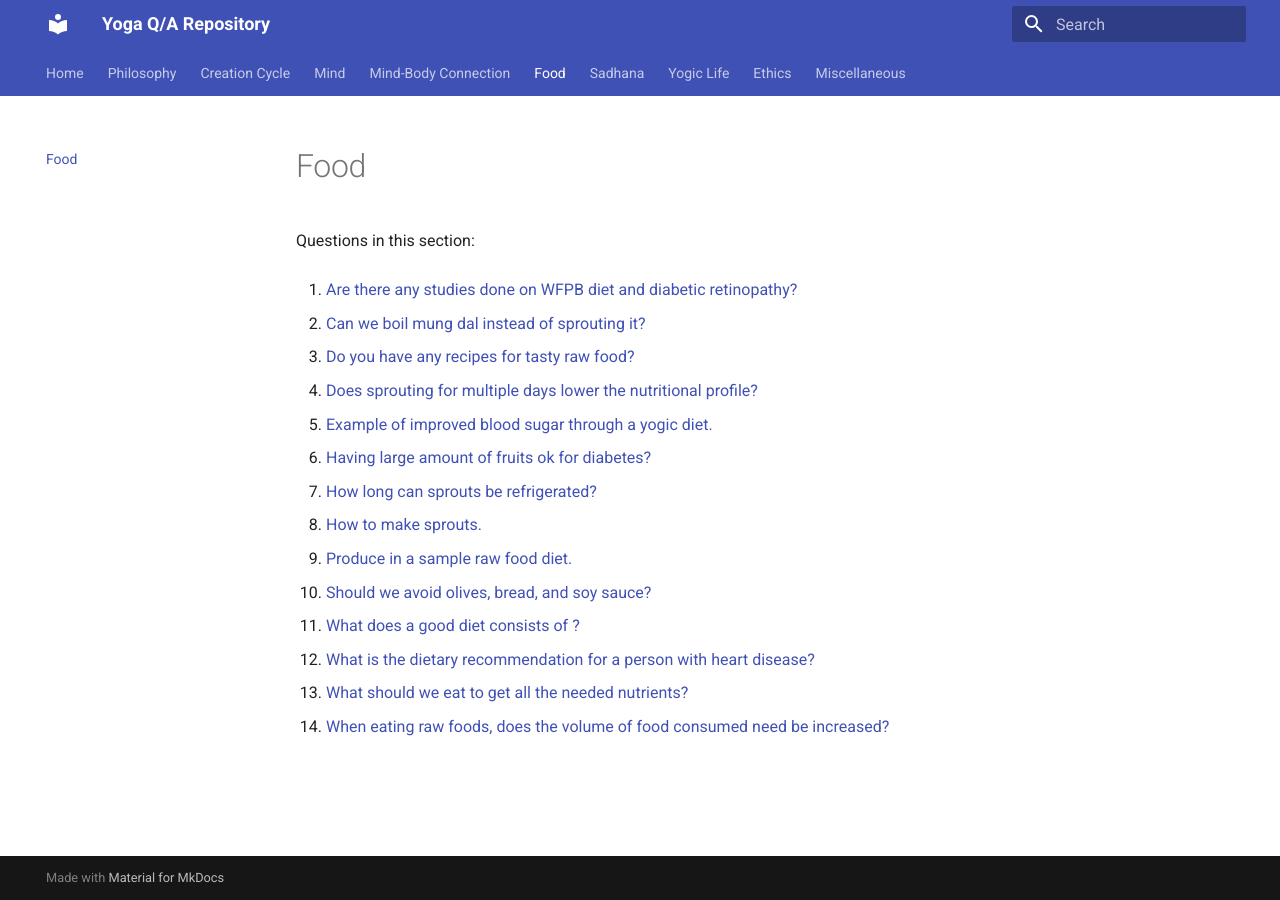
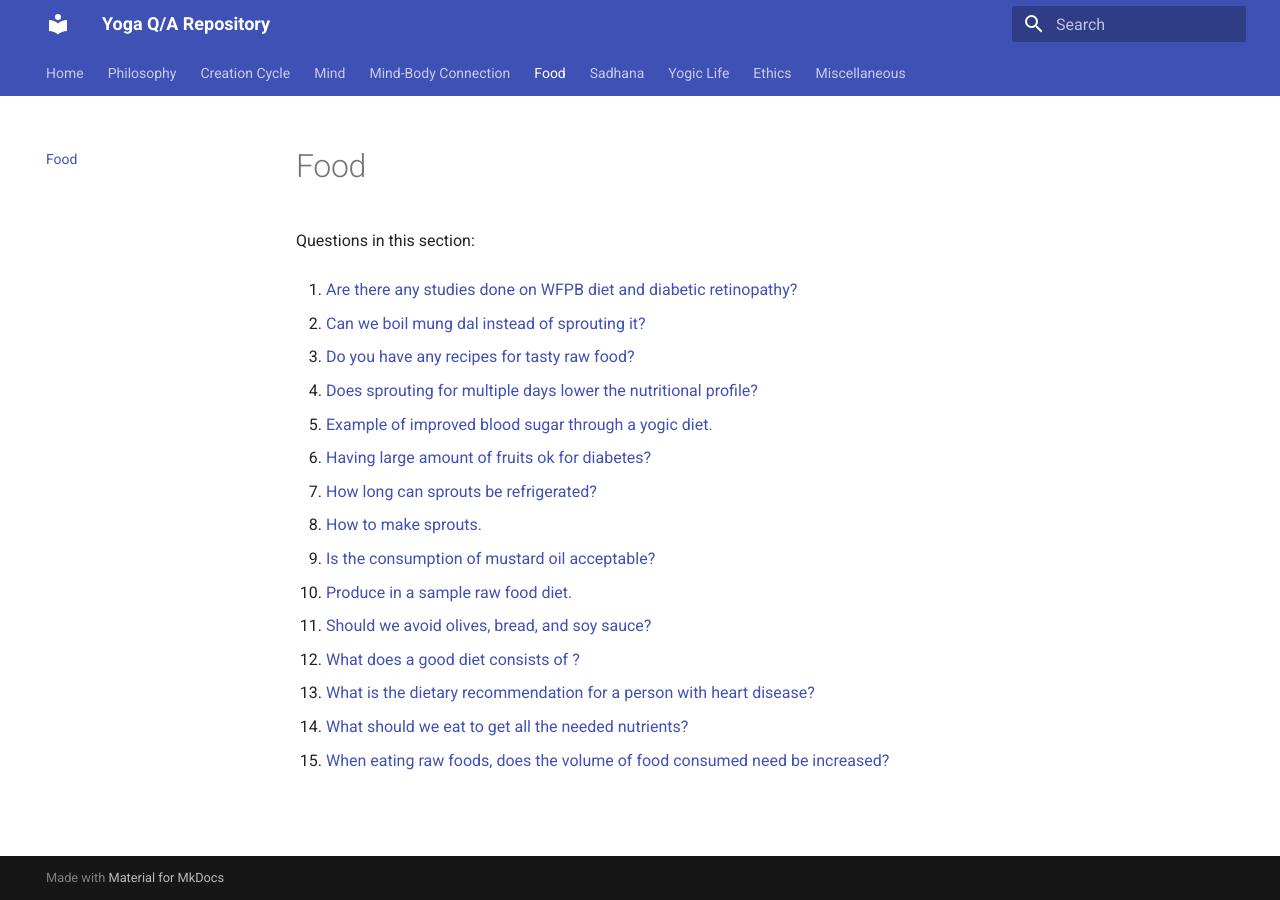
Before and after one commit to yogiclife/yoga-qa, an MkDocs documentation site: the page built from docs/food/README.md, in a window 1280 px wide. Built offline with MkDocs 1.6.1 and Material for MkDocs 9.7.7, drawn with Linux system fonts in a browser that asks for light colours.

Commit message:
Update topic indices [skip ci]

```diff
--- a/docs/food/README.md
+++ b/docs/food/README.md
@@ -18,14 +18,16 @@ Questions in this section:
 
 8. [How to make sprouts.](how-to-make-sprouts-20260628-131139.md)
 
-9. [Produce in a sample raw food diet.](produce-in-a-sample-raw-food-diet-20260628-134655.md)
+9. [Is the consumption of mustard oil acceptable?](is-the-consumption-of-mustard-oil-acceptable-20260628-140138.md)
 
-10. [Should we avoid olives, bread, and soy sauce?](should-we-avoid-olives-bread-and-soy-sauce-20260628-114909.md)
+10. [Produce in a sample raw food diet.](produce-in-a-sample-raw-food-diet-20260628-134655.md)
 
-11. [What does a good diet consists of ?](what-does-a-good-diet-consists-of-20260628-025803.md)
+11. [Should we avoid olives, bread, and soy sauce?](should-we-avoid-olives-bread-and-soy-sauce-20260628-114909.md)
 
-12. [What is the dietary recommendation for a person with heart disease?](what-is-the-dietary-recommendation-for-a-person-with-heart-disease-20260628-023806.md)
+12. [What does a good diet consists of ?](what-does-a-good-diet-consists-of-20260628-025803.md)
 
-13. [What should we eat to get all the needed nutrients?](what-should-we-eat-to-get-all-the-needed-nutrients.md)
+13. [What is the dietary recommendation for a person with heart disease?](what-is-the-dietary-recommendation-for-a-person-with-heart-disease-20260628-023806.md)
 
-14. [When eating raw foods, does the volume of food consumed need be increased?](when-eating-raw-foods-does-the-volume-of-food-consumed-need-be-increased-20260628-030424.md)
+14. [What should we eat to get all the needed nutrients?](what-should-we-eat-to-get-all-the-needed-nutrients.md)
+
+15. [When eating raw foods, does the volume of food consumed need be increased?](when-eating-raw-foods-does-the-volume-of-food-consumed-need-be-increased-20260628-030424.md)
```
